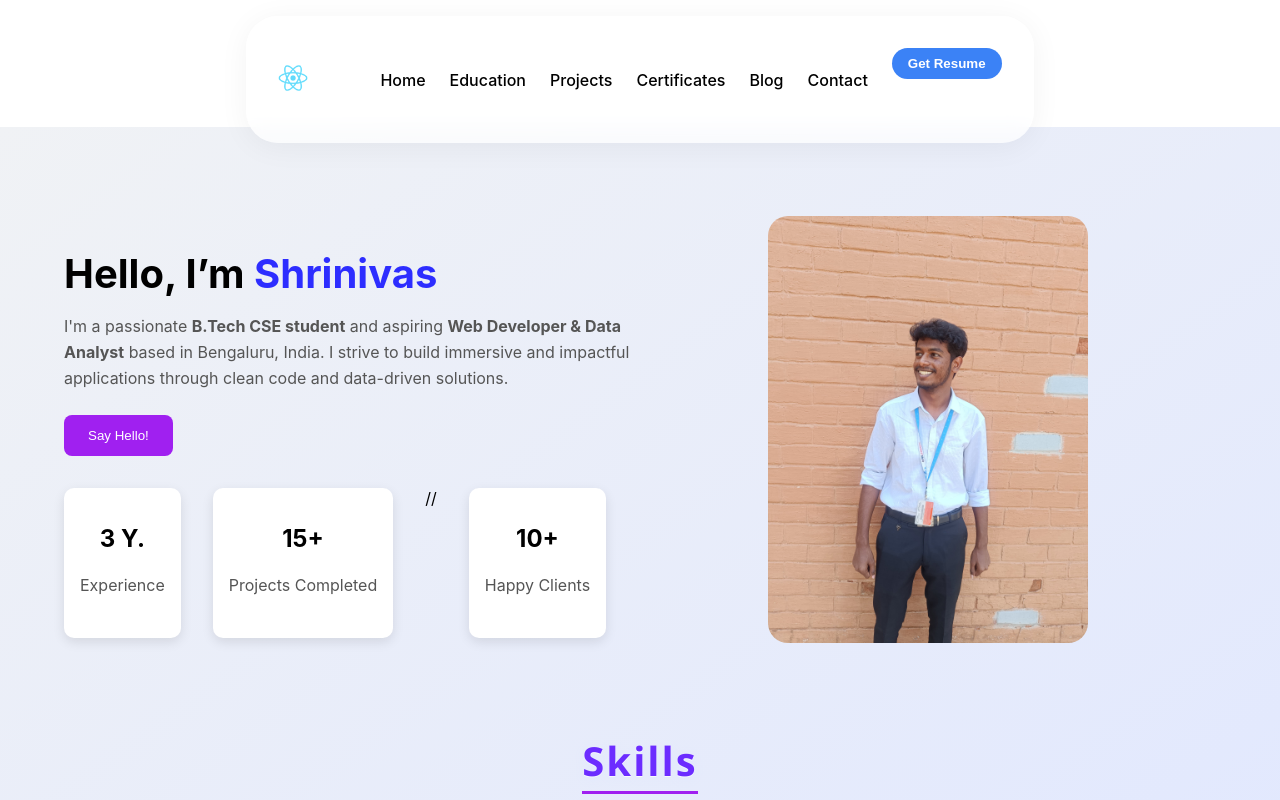
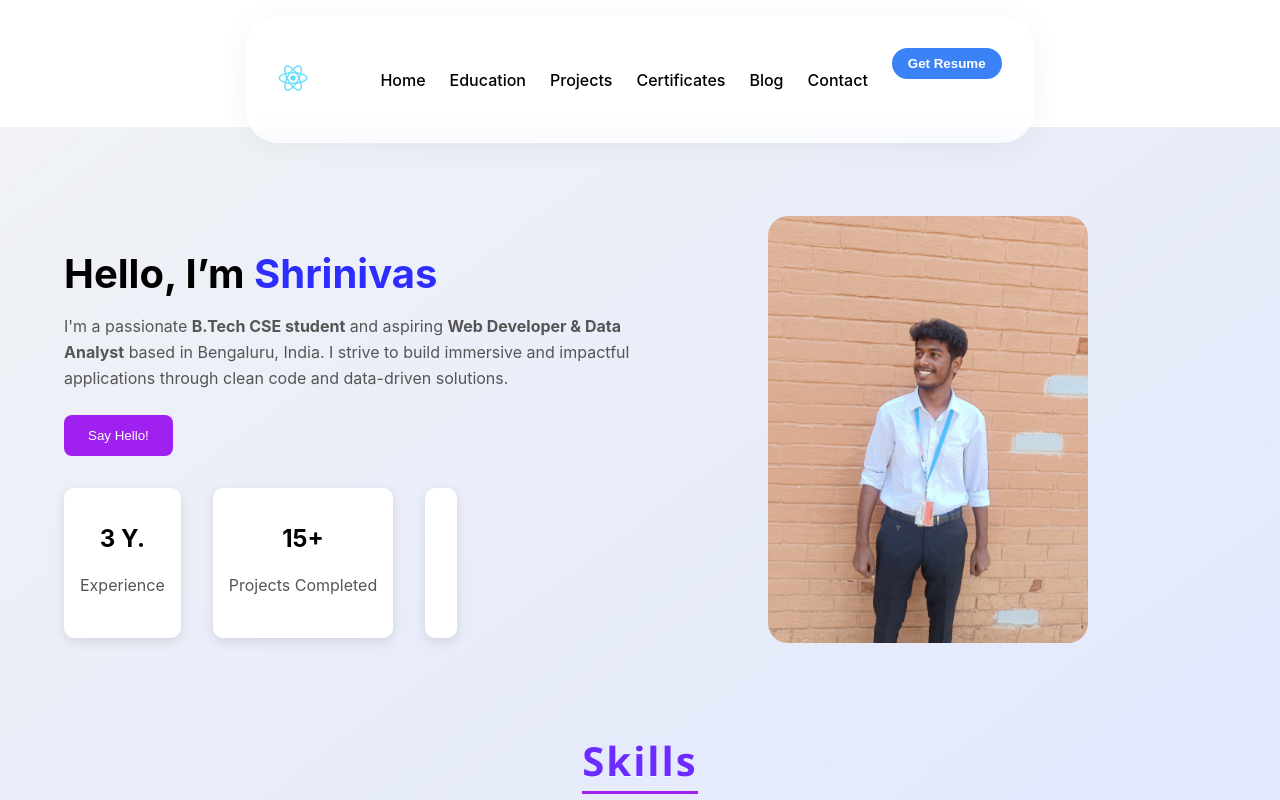
Before and after one commit to Shrinivas-K2/Shrinivas_Profile, a React (Create React App) app: page / in a window 1280 px wide. Shown: the top 800 px of the page. Built offline with nearby package versions, Linux system fonts and the light colour scheme.

Commit message:
Update  Home.js
Commenting the Happy clineint in the home page

```diff
--- a/src/pages/Home.js
+++ b/src/pages/Home.js
@@ -20,7 +20,7 @@ function Home() {
             <div className="home-stats">
                 <div><h2>3 Y.</h2><p>Experience</p></div>
                 <div><h2>15+</h2><p>Projects Completed</p></div>
-               // <div><h2>10+</h2><p>Happy Clients</p></div>
+                <div><h2></h2><p></p></div>
             </div>
             </div>
             <div className="home-right">
```
